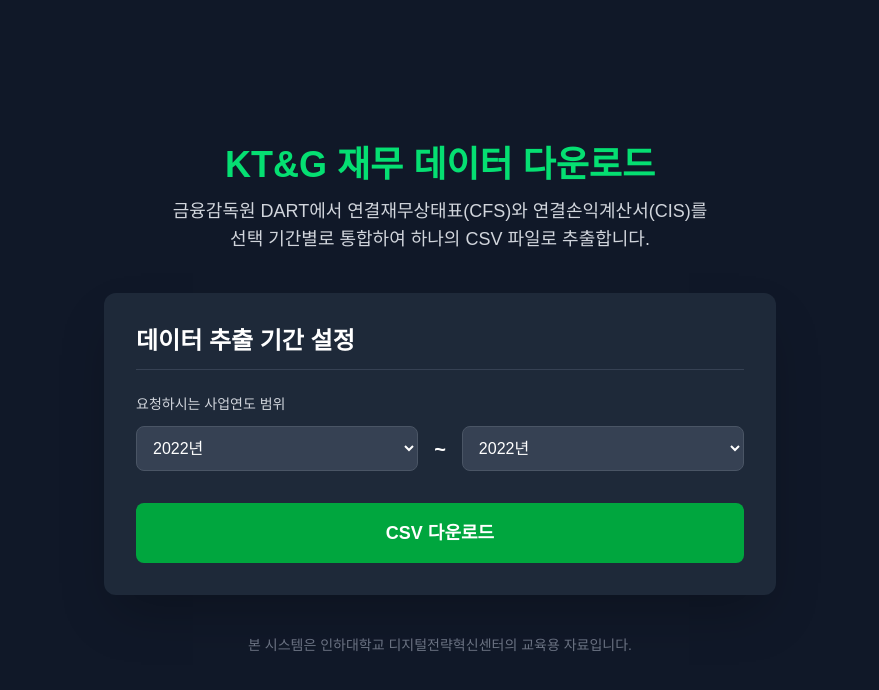
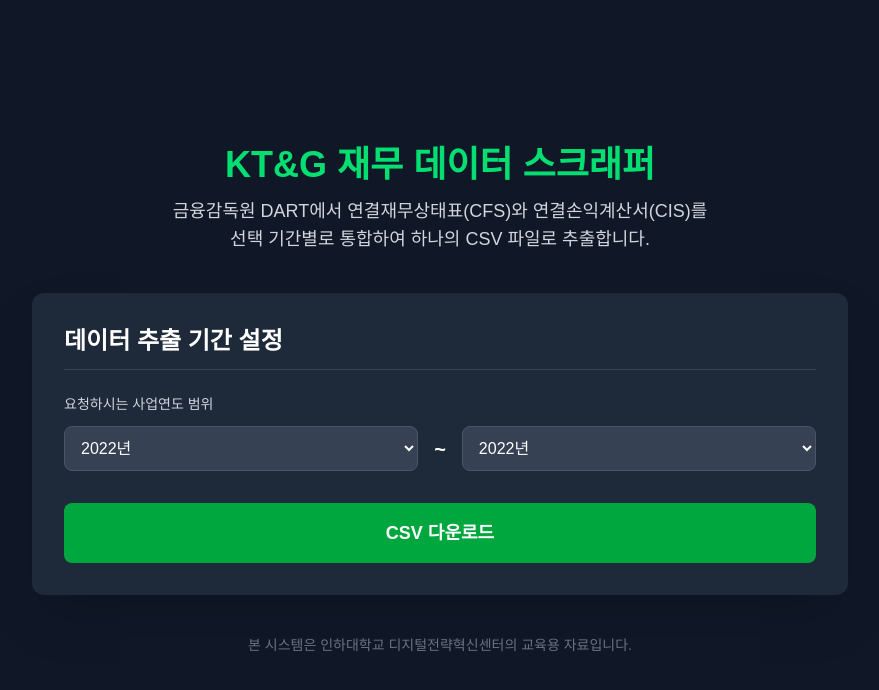
Before and after one commit to sngwonkim/opendart_scrapper_fe, a Next.js app: page / in a window 1280 px wide. Shown: the top 690 px of the page, without its empty margins (200-1079 px from the left). Built offline with nearby package versions, Linux system fonts and the light colour scheme.

Commit message:
enhance Layou32

```diff
--- a/app/page.tsx
+++ b/app/page.tsx
@@ -107,20 +107,21 @@
 
   // 4. UI 렌더링 (JSX)
   return (
-    <main className="flex min-h-screen flex-col items-center justify-center bg-gray-900 text-white p-10 px-4"> {/* px-4 추가 */}
-      <div className="w-full max-w-2xl"> {/* max-w-lg -> max-w-2xl로 너비 확장 */}
+    <main className="flex min-h-screen flex-col items-center justify-center bg-gray-900 text-white p-10 px-4">
+      {/* 기존: max-w-2xl -> 수정: max-w-4xl (훨씬 넓게) */}
+      <div className="w-full max-w-4xl p-6 sm:p-10">
         <header className="mb-10 text-center">
-          <h1 className="text-4xl font-extrabold mb-3 text-green-400"> {/* 폰트 강조 */}
-            KT&G 재무 데이터 다운로드
+          <h1 className="text-4xl font-extrabold mb-3 text-green-400">
+            KT&G 재무 데이터 스크래퍼
           </h1>
           <p className="text-gray-300 text-lg">
             금융감독원 DART에서 연결재무상태표(CFS)와 연결손익계산서(CIS)를
-            <br />
+            <br className="hidden sm:inline" /> {/* 모바일에서만 줄바꿈 숨기기 */}
             선택 기간별로 통합하여 하나의 CSV 파일로 추출합니다.
           </p>
         </header>
 
-        <form onSubmit={handleSubmit} className="w-full bg-gray-800 p-8 rounded-xl shadow-2xl"> {/* UI 디자인 강화 */}
+        <form onSubmit={handleSubmit} className="w-full bg-gray-800 p-8 rounded-xl shadow-2xl">
           <h2 className="text-2xl font-semibold mb-6 border-b border-gray-700 pb-3">데이터 추출 기간 설정</h2>
 
           <div className="mb-8">
@@ -177,7 +178,7 @@
         {/* 에러 메시지만 하단에 표시 */}
         <div className="mt-6 w-full">
           {error && (
-            <div className="bg-red-900 text-white p-4 rounded-lg border-2 border-red-500 shadow-md"> {/* UI 개선 */}
+            <div className="bg-red-900 text-white p-4 rounded-lg border-2 border-red-500 shadow-md">
               <p className="font-bold mb-1">⚠️ 오류 발생</p>
               <p className="text-sm">{error}</p>
             </div>
```
